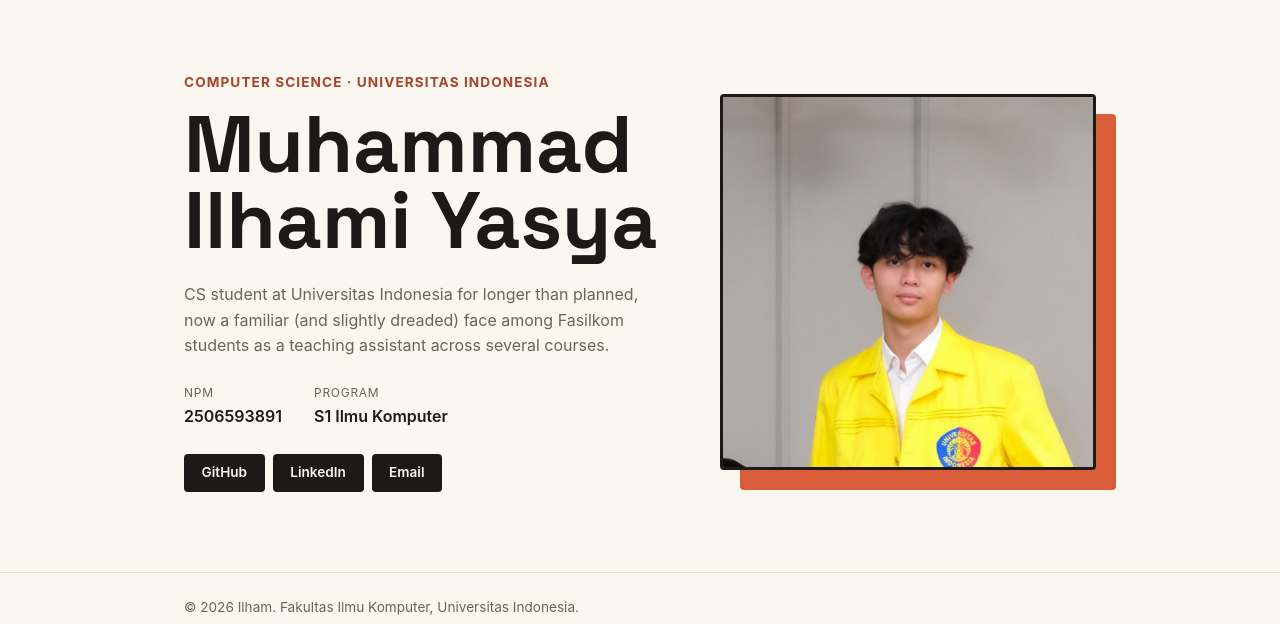
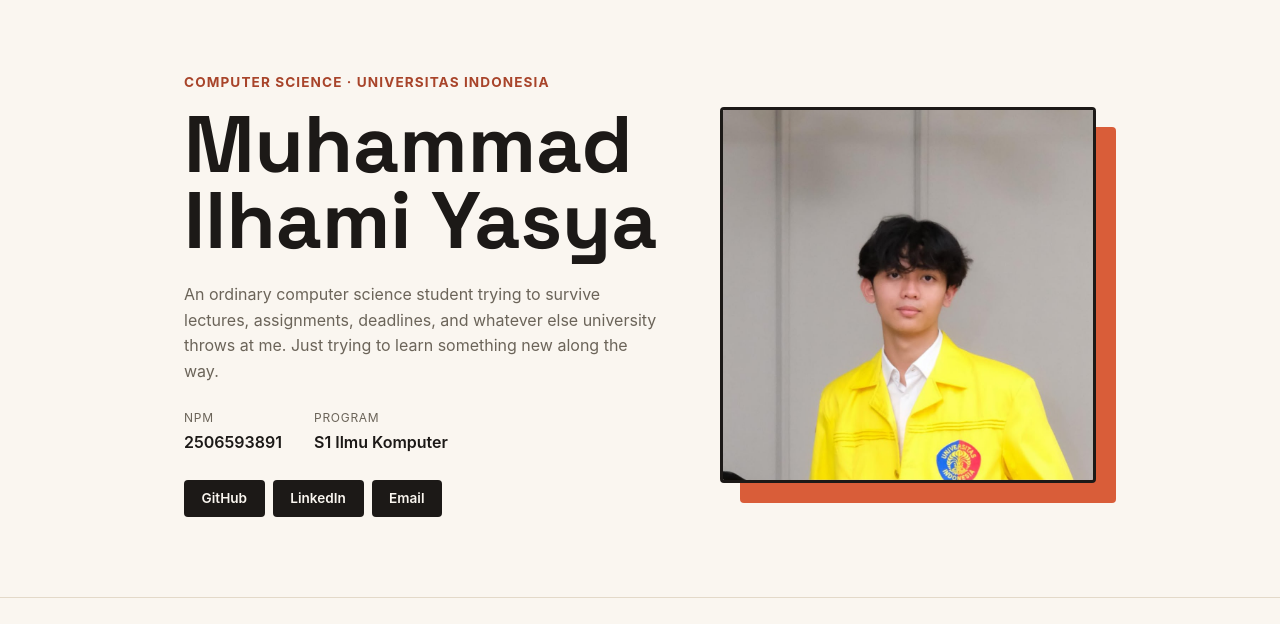
Before and after one commit to iyas8/myportofolio, a Django app: page / in a window 1280 px wide. Shown: the part 74-698 px from the top of the page. Run offline with Django 5.2, Linux system fonts and the light colour scheme.

Commit message:
Bio update

```diff
--- a/templates/index.html
+++ b/templates/index.html
@@ -31,7 +31,7 @@
                     <img class="avatar" src="/static/img/foto.png" alt="Photo of Ilham">
                 </div>
                 <div class="hero-details">
-                    <p class="bio">CS student at Universitas Indonesia for longer than planned, now a familiar (and slightly dreaded) face among Fasilkom students as a teaching assistant across several courses.</p>
+                    <p class="bio">An ordinary computer science student trying to survive lectures, assignments, deadlines, and whatever else university throws at me. Just trying to learn something new along the way.</p>
                     <dl class="meta-list">
                         <div class="meta-row">
                             <dt>NPM</dt>
```
